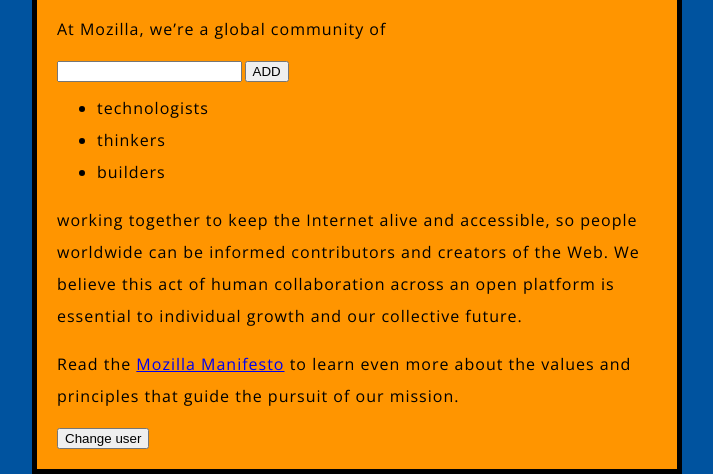
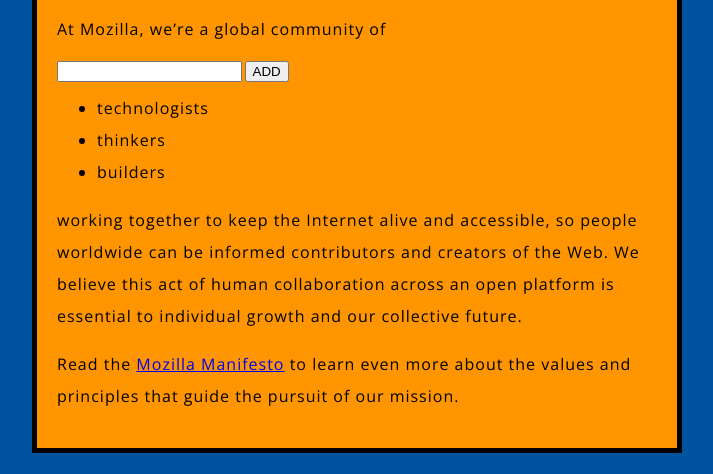
Before and after one commit to dinaamrr/Computer-Graphics-CSE368, a plain HTML site: page Lab 1/index.html in a window 1280 px wide. Shown: the part 386-860 px from the top of the page, without its empty margins (283-996 px from the left). After the commit the page ends 839 px from the top, so only its background shows below. Drawn offline with nearby package versions, Linux system fonts and the light colour scheme.

Commit message:
Update index.html

```diff
--- a/Lab 1/index.html
+++ b/Lab 1/index.html
@@ -26,7 +26,7 @@
     <p>working together to keep the Internet alive and accessible, so people worldwide can be informed contributors and creators of the Web. We believe this act of human collaboration across an open platform is essential to individual growth and our collective future.</p>
 
     <p>Read the <a href="https://www.mozilla.org/en-US/about/manifesto/">Mozilla Manifesto</a> to learn even more about the values and principles that guide the pursuit of our mission.</p>
-    <button id="nameBtn">Change user</button>
+
     <script src="main.js"></script>
   </body>
 </html>
```
